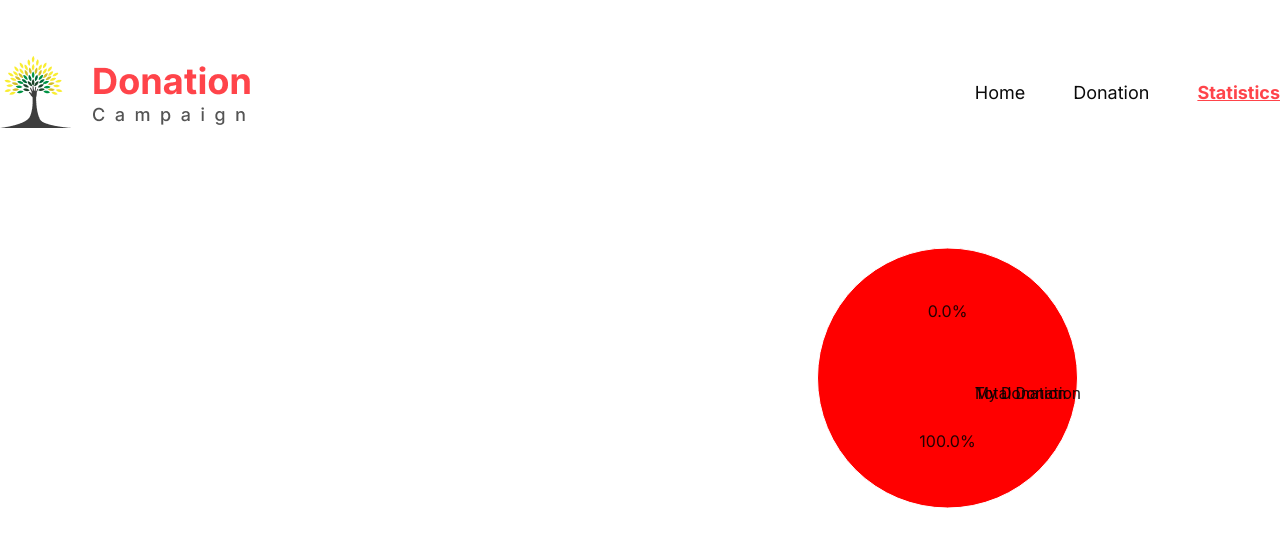
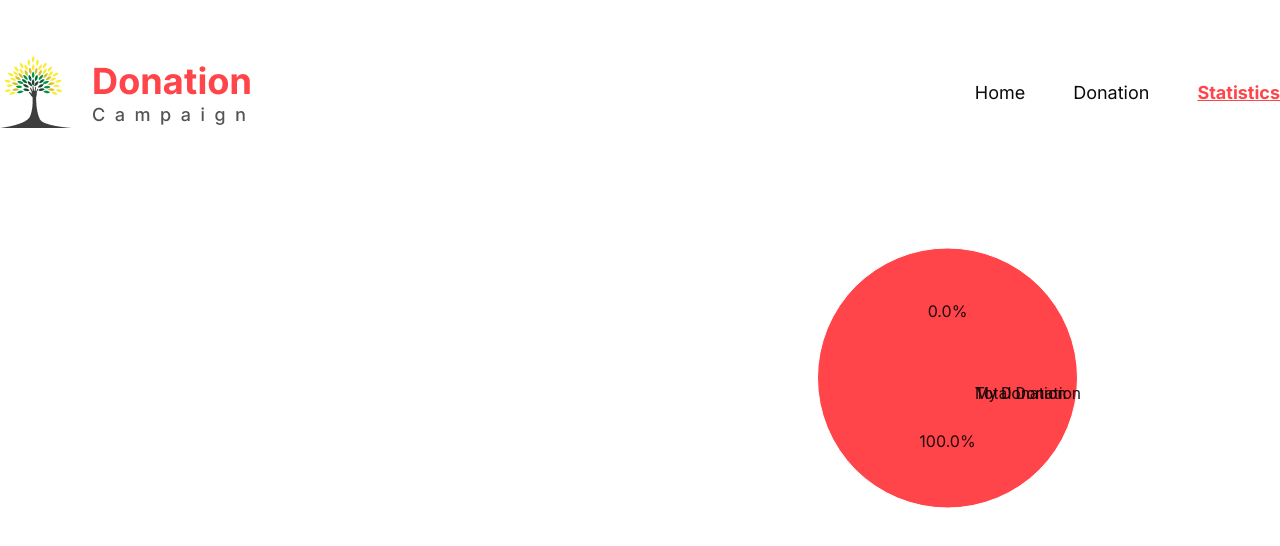
Before and after one commit to MeghlaKhatun/donation-campaign, a React (Vite) app: page /statistics in a window 1280 px wide. Shown: the top 546 px of the page. Built offline with nearby package versions, Linux system fonts and the light colour scheme.

Commit message:
added a README file

```diff
--- a/src/Components/Cards/Cards.jsx
+++ b/src/Components/Cards/Cards.jsx
@@ -10,13 +10,12 @@ const Cards = () => {
     const [filteredCards, setFilteredCards] = useState([]);
 
 
-console.log("filter",filteredCards)
     const handleSearch = e=>{
         e.preventDefault();
-        console.log(e.target.text.value)
+        // console.log(e.target.text.value)
         const searchKey = e.target.text.value.trim().toLowerCase();
         const filtered = cards.filter(card => card.category.toLowerCase().indexOf(searchKey) !== -1);
-        console.log(filtered)
+        // console.log(filtered)
         setFilteredCards(filtered);
     }
     useEffect(() => {
--- a/src/Components/Statisticts/Statistics.jsx
+++ b/src/Components/Statisticts/Statistics.jsx
@@ -14,7 +14,7 @@ const Statistics = () => {
 
     const data = [
         { label: 'My Donation', value: myDonateCard, color: '#00C49F' },
-        { label: 'Total Donation', value: 12 - myDonateCard, color: 'red' },
+        { label: 'Total Donation', value: 12 - myDonateCard, color: '#FF444A' },
     ];
 
     const style = {
```
Also changed, not shown: 1 other file (tests, documents, lock files or other folders).
